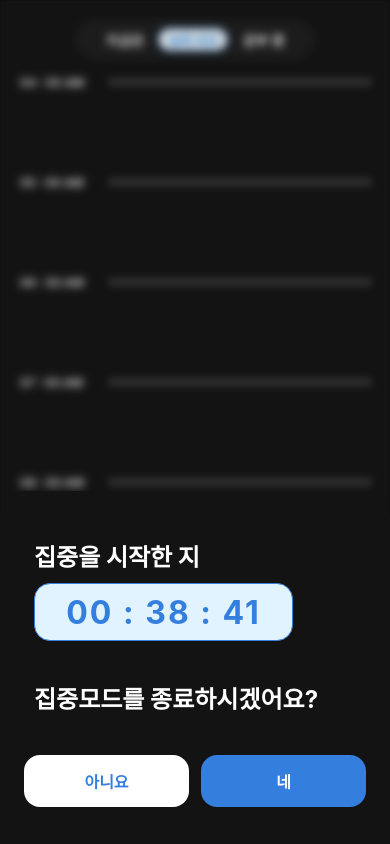
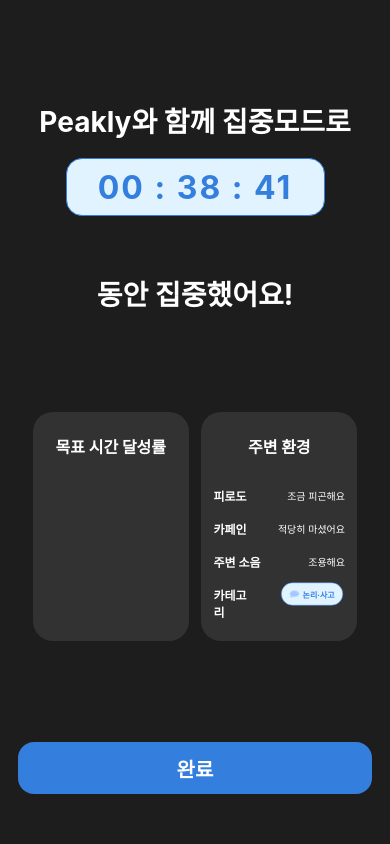
Before and after one commit to GDGoC-Peakly/FE, a React Native app in the folder Peakly-FE/: screen / in a window 390 px wide. Built offline with nearby package versions, Linux system fonts and the light colour scheme.

Commit message:
Feat: TM05 스크린 제작 및 Button, TimerBox 컴포넌트 제작

```diff
--- a/Peakly-FE/src/App.js
+++ b/Peakly-FE/src/App.js
@@ -3,11 +3,13 @@
 import { useFonts } from 'expo-font';
 import DayReport from './screens/reportScreens/DayReport';
 import WeekReport from './screens/reportScreens/WeekReport';
+
 import TM01 from '../src/TM/TM01'
 import TM02 from '../src/TM/TM02'
 import TM02_Card from '../src/TM/TM02_Card'
 import TM_Modal from '../src/TM/TM_Modal'
 import TM_Modal4 from '../src/TM/TM_Modal4'
+import TM_05 from './TM/TM_05';
 
 function App() {
   const [fontsLoaded] = useFonts({
@@ -21,11 +23,13 @@
     <View style={{ flex: 1 }}>
       <StatusBar style="light" />
       {/* <DayReport /> */}
+
       {/* <TM01/> */}
-      <TM02/>
+      {/* <TM02/> */}
       {/* <TM02_Card/> */}
       {/* <TM_Modal/> */}
-      <TM_Modal4/>
+      {/* <TM_Modal4/> */}
+      <TM_05/>
     </View>
   );
 }
--- a/Peakly-FE/src/TM/TM01.jsx
+++ b/Peakly-FE/src/TM/TM01.jsx
@@ -1,7 +1,8 @@
-import React, { useState } from 'react';
-import { StyleSheet, Text, View, TouchableOpacity, ScrollView, FlatList, Dimensions, Modal, Platform } from 'react-native';
+import React, { useState, useRef } from 'react';
+import { StyleSheet, Text, View, TouchableOpacity, ScrollView, Dimensions, Modal, Platform } from 'react-native';
 import Slider from '@react-native-community/slider';
 import Category from '../component/Category.jsx';
+import Button from '../component/Button.jsx';
 import { colors } from '../styles/colors.js';
 
 const { height: SCREEN_HEIGHT, width: SCREEN_WIDTH } = Dimensions.get('window');
@@ -18,7 +19,6 @@
   const [hour, setHour] = useState(2);
   const [min, setMin] = useState(0);
   const [sec, setSec] = useState(0);
-  const [scrollEnabled, setScrollEnabled] = useState(true);
 
   const categories = [
     { id: 'logic', name: '논리·사고', icon: require('../../assets/img/TM/logic_icon_g.png'), activeIcon: require('../../assets/img/TM/logic_icon_b.png') },
@@ -57,7 +57,7 @@
         <View style={styles.sheetContainer}>
           <View style={styles.handle} />
 
-          <ScrollView scrollEnabled={scrollEnabled} showsVerticalScrollIndicator={false} contentContainerStyle={styles.scrollContent}>
+          <ScrollView showsVerticalScrollIndicator={false} contentContainerStyle={styles.scrollContent}>
             <Text style={styles.sectionTitle}>카테고리 선택</Text>
             <View style={styles.whiteCard}>
               <View style={styles.categoryWrapper}>
@@ -82,21 +82,19 @@
             </View>
 
             <Text style={styles.sectionTitle}>목표 시간</Text>
-            <View style={styles.whiteCard} onStartShouldSetResponderCapture={() => { setScrollEnabled(false); return false; }}>
+            <View style={styles.whiteCard}>
               <View style={styles.pickerContainer}>
                 <View style={styles.selectionIndicator} />
-                <WheelPicker data={[...Array(24).keys()]} selected={hour} onSelect={(val) => {setHour(val); setScrollEnabled(true);}} label="시간" />
-                <WheelPicker data={[...Array(60).keys()]} selected={min} onSelect={(val) => {setMin(val); setScrollEnabled(true);}} label="분" />
-                <WheelPicker data={[...Array(60).keys()]} selected={sec} onSelect={(val) => {setSec(val); setScrollEnabled(true);}} label="초" />
+                <WheelPicker data={[...Array(24).keys()]} selected={hour} onSelect={setHour} label="시간" />
+                <WheelPicker data={[...Array(60).keys()]} selected={min} onSelect={setMin} label="분" />
+                <WheelPicker data={[...Array(60).keys()]} selected={sec} onSelect={setSec} label="초" />
               </View>
             </View>
-            <View style={{ height: 30 }} />
+            <View style={{ height: 120 }} />
           </ScrollView>
 
           <View style={styles.bottomWrapper}>
-            <TouchableOpacity style={styles.startBtn} onPress={onClose}>
-              <Text style={styles.startBtnText}>▶  집중모드 시작</Text>
-            </TouchableOpacity>
+            <Button text="▶  집중모드 시작" onPress={onClose} />
           </View>
         </View>
       </View>
@@ -104,10 +102,37 @@
   );
 };
 
-// --- 커스텀 슬라이더 컴포넌트 ---
+// --- 에러가 발생하지 않는 WheelPicker (FlatList 제거 버전) ---
+const WheelPicker = ({ data, selected, onSelect, label }) => {
+  return (
+    <View style={styles.wheelWrapper}>
+      <ScrollView
+        showsVerticalScrollIndicator={false}
+        snapToInterval={ITEM_HEIGHT}
+        snapToAlignment="center"
+        decelerationRate="fast"
+        onMomentumScrollEnd={(e) => {
+          const index = Math.round(e.nativeEvent.contentOffset.y / ITEM_HEIGHT);
+          if (data[index] !== undefined) onSelect(data[index]);
+        }}
+        contentContainerStyle={{ paddingVertical: ITEM_HEIGHT }} // 상하단 공백 확보
+      >
+        {data.map((item) => (
+          <View key={item} style={styles.itemWrapper}>
+            <Text style={[styles.itemText, selected === item && styles.selectedItemText]}>
+              {item}
+              {selected === item && <Text style={styles.unitText}> {label}</Text>}
+            </Text>
+          </View>
+        ))}
+      </ScrollView>
+    </View>
+  );
+};
+
+// --- 커스텀 슬라이더 컴포넌트 (동일) ---
 const ConditionSlider = ({ label, subLabel, value, onValueChange, valueText, isLast, step, dotCount }) => {
   const dots = Array.from({ length: dotCount }, (_, i) => (100 / (dotCount - 1)) * i);
-
   const availableWidth = SCREEN_WIDTH - (PADDING_HORIZONTAL * 2) - (SLIDER_CONTAINER_PADDING * 2);
   const thumbSize = 24;
   const left = (value / 100) * availableWidth;
@@ -124,29 +149,14 @@
             <View key={idx} style={styles.sliderDot} />
           ))}
         </View>
-
-        <View
-          style={[
-            styles.customThumbContainer,
-            { left: left - (thumbSize / 2) }
-          ]}
-          pointerEvents="none"
-        >
-          <View style={styles.customThumbOuter}>
-             <View style={styles.customThumbInner} />
-          </View>
+        <View style={[styles.customThumbContainer, { left: left - (thumbSize / 2) }]} pointerEvents="none">
+          <View style={styles.customThumbOuter}><View style={styles.customThumbInner} /></View>
         </View>
-
         <Slider
           style={styles.actualSlider}
-          minimumValue={0}
-          maximumValue={100}
-          step={step}
-          value={value}
-          onValueChange={onValueChange}
-          minimumTrackTintColor="transparent"
-          maximumTrackTintColor="transparent"
-          thumbTintColor="transparent"
+          minimumValue={0} maximumValue={100} step={step} value={value}
+          onValueChange={onValueChange} minimumTrackTintColor="transparent"
+          maximumTrackTintColor="transparent" thumbTintColor="transparent"
         />
       </View>
       <Text style={styles.valueText}>{valueText}</Text>
@@ -154,41 +164,12 @@
   );
 };
 
-// --- 휠 피커 ---
-const WheelPicker = ({ data, selected, onSelect, label }) => {
-  const modifiedData = ['', ...data, ''];
-  return (
-    <View style={styles.wheelWrapper}>
-      <FlatList
-        data={modifiedData}
-        keyExtractor={(_, index) => index.toString()}
-        renderItem={({ item }) => (
-          <View style={styles.itemWrapper}>
-            <Text style={[styles.itemText, selected === item && styles.selectedItemText]}>
-              {item !== '' ? item : ''}
-              {item !== '' && selected === item && <Text style={styles.unitText}> {label}</Text>}
-            </Text>
-          </View>
-        )}
-        showsVerticalScrollIndicator={false}
-        snapToInterval={ITEM_HEIGHT}
-        snapToAlignment="center"
-        decelerationRate="fast"
-        onMomentumScrollEnd={(e) => {
-          const index = Math.round(e.nativeEvent.contentOffset.y / ITEM_HEIGHT);
-          if (data[index] !== undefined) onSelect(data[index]);
-        }}
-      />
-    </View>
-  );
-};
-
 const styles = StyleSheet.create({
   modalOverlay: { flex: 1, backgroundColor: 'rgba(0,0,0,0.4)', justifyContent: 'flex-end' },
   topDismiss: { flex: 1 },
-  sheetContainer: { backgroundColor: colors.grayscale[200], borderTopLeftRadius: 22, borderTopRightRadius: 22, height: SCREEN_HEIGHT * 0.88, paddingHorizontal: PADDING_HORIZONTAL },
+  sheetContainer: { backgroundColor: colors.grayscale[200], borderTopLeftRadius: 22, borderTopRightRadius: 22, height: SCREEN_HEIGHT * 0.88 },
   handle: { width: 95, height: 6, backgroundColor: colors.grayscale[300], borderRadius: 20, alignSelf: 'center', marginVertical: 10 },
-  scrollContent: { paddingBottom: 20 },
+  scrollContent: { paddingHorizontal: PADDING_HORIZONTAL, paddingBottom: 20 },
   sectionTitle: { fontSize: 24, fontWeight: '700', color: colors.grayscale[1000], marginBottom: 12, marginTop: 10 },
   whiteCard: { backgroundColor: colors.grayscale[100], borderRadius: 20, padding: SLIDER_CONTAINER_PADDING, marginBottom: 35 },
   categoryWrapper: { flexDirection: 'row', flexWrap: 'wrap', gap: 10 },
@@ -196,29 +177,22 @@
   labelRow: { flexDirection: 'row', alignItems: 'center', gap: 6, marginBottom: 4 },
   label: { fontSize: 16, fontWeight: '700', color: colors.grayscale[900] },
   subLabel: { fontSize: 10, color: colors.grayscale[500] },
-
-  sliderWrapper: { height: 40, justifyContent: 'center', marginVertical: 9},
+  sliderWrapper: { height: 40, justifyContent: 'center', marginVertical: 9 },
   sliderBackgroundLine: { position: 'absolute', width: '100%', height: 2, backgroundColor: colors.grayscale[200], flexDirection: 'row', justifyContent: 'space-between', alignItems: 'center', paddingHorizontal: 2 },
   sliderDot: { width: 8, height: 8, borderRadius: 4, backgroundColor: '#E5E5E5' },
   actualSlider: { width: '100%', height: 40, zIndex: 2 },
-
-  // 커스텀 핸들 스타일
   customThumbContainer: { position: 'absolute', zIndex: 3, width: 24, height: 24, justifyContent: 'center', alignItems: 'center' },
   customThumbOuter: { width: 20, height: 20, borderRadius: 10, backgroundColor: colors.primary[600], justifyContent: 'center', alignItems: 'center' },
   customThumbInner: { width: 14, height: 14, borderRadius: 6, backgroundColor: colors.primary[100] },
-
   valueText: { textAlign: 'center', fontSize: 13, color: colors.primary[600], fontWeight: '600', marginTop: -4 },
-
   pickerContainer: { flexDirection: 'row', alignItems: 'center', height: ITEM_HEIGHT * 3 },
-  wheelWrapper: { flex: 1, height: ITEM_HEIGHT * 3},
+  wheelWrapper: { flex: 1, height: ITEM_HEIGHT * 3 },
   itemWrapper: { height: ITEM_HEIGHT, justifyContent: 'center', alignItems: 'center' },
   itemText: { fontSize: 18, color: colors.grayscale[300] },
   selectedItemText: { color: colors.primary[600], fontWeight: '800', fontSize: 22 },
   unitText: { fontSize: 15, fontWeight: '400', color: colors.primary[600] },
-  selectionIndicator: { position: 'absolute', left: 0, right: 0, height: ITEM_HEIGHT, borderWidth: 1.5, borderColor: colors.primary[600], borderRadius: 18, top: ITEM_HEIGHT,  backgroundColor: colors.primary[100] },
-  bottomWrapper: { paddingBottom: Platform.OS === 'ios' ? 30 : 20, paddingTop: 10 },
-  startBtn: { backgroundColor: colors.primary[600], borderRadius: 14, height: 52, alignItems: 'center', justifyContent: 'center' },
-  startBtnText: { color: '#FFF', fontSize: 18, fontWeight: '700' }
+  selectionIndicator: { position: 'absolute', left: 0, right: 0, height: ITEM_HEIGHT, borderWidth: 1.5, borderColor: colors.primary[600], borderRadius: 18, top: ITEM_HEIGHT, backgroundColor: colors.primary[100] },
+  bottomWrapper: { position: 'absolute', bottom: 0, width: '100%', height: 100 },
 });
 
 export default TM01;
--- /dev/null
+++ b/Peakly-FE/src/TM/TM_05.jsx
@@ -0,0 +1,156 @@
+import React, { useState } from 'react';
+import { StyleSheet, Text, View, SafeAreaView, StatusBar } from 'react-native';
+import Category from '../component/Category';
+import Button from '../component/Button';
+import TimerBox from '../component/TimerBox'; // 1. 타이머 컴포넌트 임포트
+import { colors } from '../styles/colors';
+
+const TM_05 = () => {
+  const [selectedCategory, setSelectedCategory] = useState("논리·사고");
+
+  const categoryData = {
+    id: 1,
+    name: "논리·사고",
+    icon: require('../../assets/img/TM/logic_icon_g.png'),
+    activeIcon: require('../../assets/img/TM/logic_icon_b.png'),
+  };
+
+  const handleComplete = () => {
+    console.log("완료 버튼 클릭!");
+  };
+
+  return (
+    <SafeAreaView style={styles.container}>
+      <StatusBar barStyle="light-content" />
+
+      <View style={styles.headerContainer}>
+        <Text style={styles.titleText}>Peakly와 함께 집중모드로</Text>
+
+        <View style={styles.timerWrapper}>
+          <TimerBox time="00 : 38 : 41" />
+        </View>
+
+        <Text style={styles.titleText}>동안 집중했어요!</Text>
+      </View>
+
+      <View style={styles.cardRow}>
+        <View style={styles.card}>
+          <Text style={styles.cardTitle}>목표 시간 달성률</Text>
+          <View style={styles.graphPlaceholder}>
+            {/* 목표 시간 달성률 컴포넌트 */}
+          </View>
+        </View>
+
+        <View style={styles.card}>
+          <Text style={styles.cardTitle}>주변 환경</Text>
+
+          <View style={styles.infoRow}>
+            <Text style={styles.infoLabel}>피로도</Text>
+            <Text style={styles.infoValue}>조금 피곤해요</Text>
+          </View>
+
+          <View style={styles.infoRow}>
+            <Text style={styles.infoLabel}>카페인</Text>
+            <Text style={styles.infoValue}>적당히 마셨어요</Text>
+          </View>
+
+          <View style={styles.infoRow}>
+            <Text style={styles.infoLabel}>주변 소음</Text>
+            <Text style={styles.infoValue}>조용해요</Text>
+          </View>
+
+          <View style={styles.categoryRow}>
+            <Text style={styles.infoLabel}>카테고리</Text>
+            <View style={styles.categoryWrapper}>
+              <Category
+                name={categoryData.name}
+                icon={categoryData.icon}
+                activeIcon={categoryData.activeIcon}
+                isSelected={selectedCategory === categoryData.name}
+                onPress={() => {}}
+              />
+            </View>
+          </View>
+        </View>
+      </View>
+
+      <Button text="완료" onPress={handleComplete} />
+
+    </SafeAreaView>
+  );
+};
+
+export default TM_05;
+
+const styles = StyleSheet.create({
+  container: {
+    flex: 1,
+    backgroundColor: colors.grayscale[900],
+    alignItems: 'center',
+  },
+  headerContainer: {
+    marginTop: 100,
+    alignItems: 'center',
+    marginBottom: 99,
+  },
+  titleText: {
+    fontSize: 28,
+    fontWeight: 'bold',
+    color: colors.grayscale[100],
+  },
+  // TimerBox 상하 간격을 위한 스타일
+  timerWrapper: {
+    marginVertical: 18,
+  },
+  cardRow: {
+    flexDirection: 'row',
+    justifyContent: 'space-between',
+    width: '100%',
+    paddingHorizontal: 33,
+  },
+  card: {
+    backgroundColor: colors.grayscale[800],
+    width: '48%',
+    borderRadius: 20,
+    padding: 12,
+    height: 229,
+  },
+  cardTitle: {
+    marginTop: 10,
+    color: colors.grayscale[100],
+    fontSize: 16,
+    fontWeight: 'bold',
+    textAlign: 'center',
+    marginBottom: 29,
+  },
+  graphPlaceholder: {
+    flex: 1,
+    justifyContent: 'center',
+    alignItems: 'center',
+  },
+  infoRow: {
+    flexDirection: 'row',
+    justifyContent: 'space-between',
+    alignItems: 'center',
+    marginBottom: 16,
+  },
+  categoryRow: {
+    flexDirection: 'row',
+    justifyContent: 'space-between',
+  },
+  categoryWrapper: {
+    transform: [{ scale: 0.5 }],
+    marginTop: -17,
+    marginRight: -35,
+  },
+  infoLabel: {
+    color: colors.grayscale[100],
+    fontSize: 12,
+    fontWeight: 'bold',
+  },
+  infoValue: {
+    color: colors.grayscale[100],
+    fontSize: 10,
+    fontWeight: '500',
+  },
+});
--- a/Peakly-FE/src/TM/TM_Modal.jsx
+++ b/Peakly-FE/src/TM/TM_Modal.jsx
@@ -22,7 +22,6 @@
               <Text style={styles.mainText}>기록할까요?</Text>
             </View>
 
-            {/* 별도 파일에서 가져온 버튼 컴포넌트 */}
             <ModalFooter
               onCancel={onClose}
               onConfirm={onConfirm}
--- a/Peakly-FE/src/TM/TM_Modal4.jsx
+++ b/Peakly-FE/src/TM/TM_Modal4.jsx
@@ -2,7 +2,8 @@
 import { Modal, View, Text, StyleSheet, Pressable } from 'react-native';
 import { BlurView } from 'expo-blur';
 import { colors } from '../styles/colors.js';
-import ModalFooter from '../component/ModalFooter.jsx'; // 공통 푸터 임포트
+import ModalFooter from '../component/ModalFooter.jsx';
+import TimerBox from '../component/TimerBox.jsx'; // 1. 타이머 컴포넌트 임포트
 
 const TM_Modal4 = ({ visible, onClose, time, onConfirm }) => {
   return (
@@ -20,15 +21,11 @@
             <View style={styles.contentContainer}>
               <Text style={styles.titleText}>집중을 시작한 지</Text>
 
-              {/* TM_M4 전용 타이머 박스 */}
-              <View style={styles.timerBox}>
-                <Text style={styles.timerText}>{time || "00 : 38 : 41"}</Text>
-              </View>
+              <TimerBox time={time || "00 : 38 : 41"} />
 
               <Text style={styles.subTitleText}>집중모드를 종료하시겠어요?</Text>
             </View>
 
-            {/* 공통 푸터 사용 (버튼 스타일은 ModalFooter.jsx가 관리) */}
             <ModalFooter
               onCancel={onClose}
               onConfirm={onConfirm}
@@ -69,23 +66,6 @@
     marginBottom: 10,
     textAlign: 'left',
   },
-  timerBox: {
-    backgroundColor: colors.primary[100],
-    borderWidth: 1,
-    borderColor: colors.primary[600],
-    width: 259,
-    height: 58,
-    borderRadius: 16,
-    justifyContent: 'center',
-    alignItems: 'center',
-    marginBottom: 39,
-  },
-  timerText: {
-    color: colors.primary[600],
-    fontSize: 32,
-    fontWeight: '700',
-    letterSpacing: 2,
-  },
   subTitleText: {
     color: colors.grayscale[100],
     fontSize: 24,
--- /dev/null
+++ b/Peakly-FE/src/component/Button.jsx
@@ -0,0 +1,41 @@
+import React from 'react';
+import { StyleSheet, Text, TouchableOpacity, View } from 'react-native';
+import { colors } from '../styles/colors';
+
+const Button = ({ onPress, text = "완료" }) => {
+  return (
+    <View style={styles.buttonWrapper}>
+      <TouchableOpacity
+        style={styles.completeButton}
+        activeOpacity={0.7}
+        onPress={onPress}
+      >
+        <Text style={styles.completeButtonText}>{text}</Text>
+      </TouchableOpacity>
+    </View>
+  );
+};
+
+export default Button;
+
+const styles = StyleSheet.create({
+  buttonWrapper: {
+    position: 'absolute',
+    bottom: 50,
+    width: '100%',
+    paddingHorizontal: 18,
+  },
+  completeButton: {
+    backgroundColor: colors.primary[600],
+    width: '100%',
+    height: 52,
+    borderRadius: 16,
+    justifyContent: 'center',
+    alignItems: 'center',
+  },
+  completeButtonText: {
+    color: colors.grayscale[100],
+    fontSize: 20,
+    fontWeight: 'bold',
+  },
+});
--- /dev/null
+++ b/Peakly-FE/src/component/TimerBox.jsx
@@ -0,0 +1,33 @@
+import React from 'react';
+import { View, Text, StyleSheet } from 'react-native';
+import { colors } from '../styles/colors.js';
+
+const TimerBox = ({ time = "00 : 00 : 00" }) => {
+  return (
+    <View style={styles.timerBox}>
+      <Text style={styles.timerText}>{time}</Text>
+    </View>
+  );
+};
+
+const styles = StyleSheet.create({
+  timerBox: {
+    backgroundColor: colors.primary[100],
+    borderWidth: 1,
+    borderColor: colors.primary[600],
+    width: 259,
+    height: 58,
+    borderRadius: 16,
+    justifyContent: 'center',
+    alignItems: 'center',
+    marginBottom: 39,
+  },
+  timerText: {
+    color: colors.primary[600],
+    fontSize: 32,
+    fontWeight: '700',
+    letterSpacing: 2,
+  },
+});
+
+export default TimerBox;
```
Also changed, not shown: Peakly-FE/src/TM/TM02_Card.jsx (+26 -2 lines).
